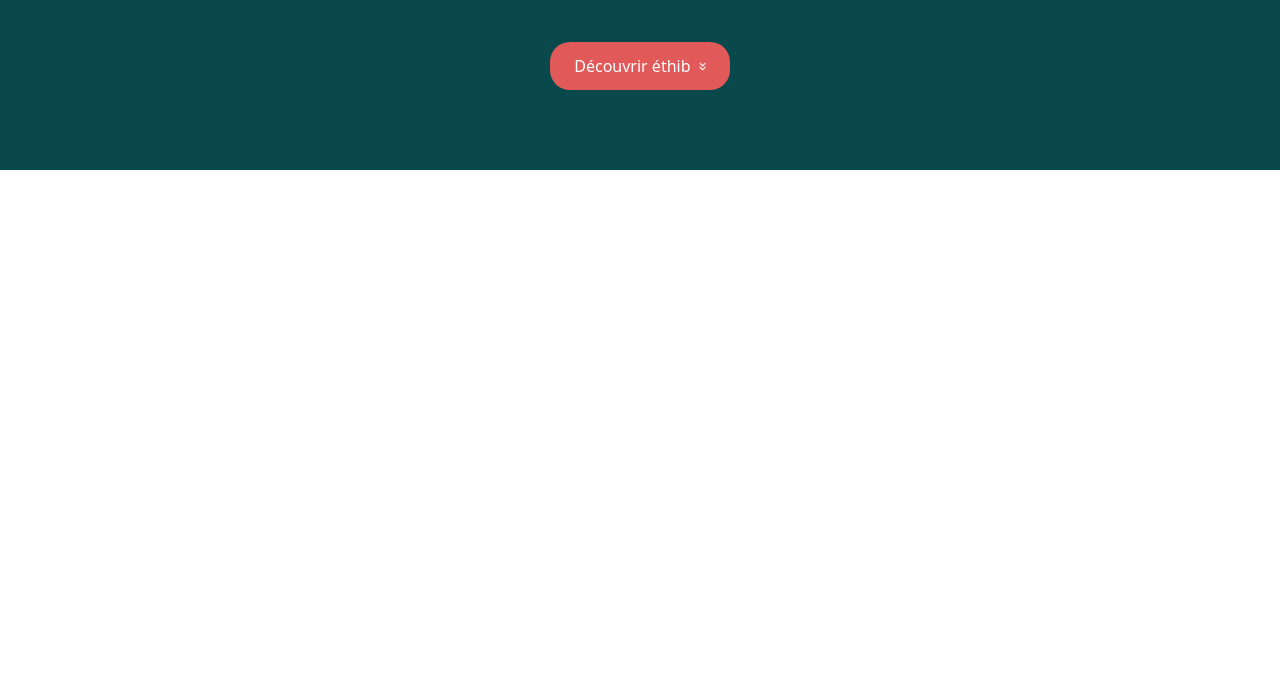
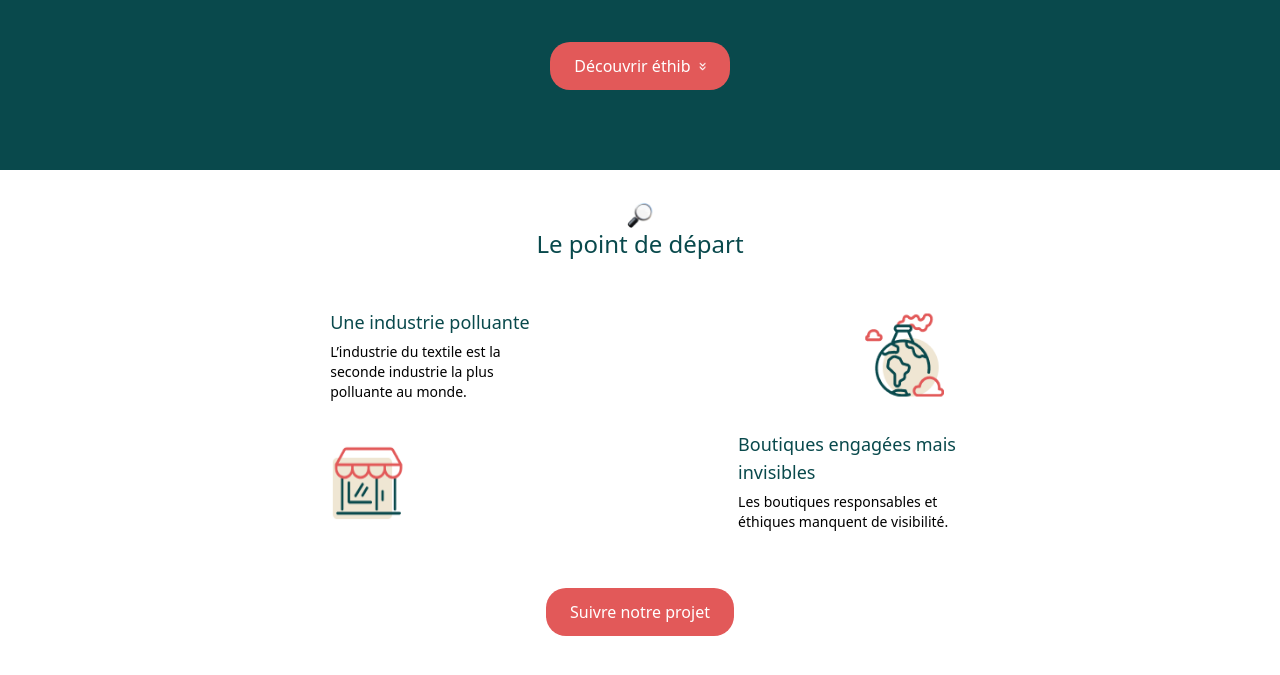
Before and after one commit to ethib-org/landingpage, an Astro site: page / in a window 1280 px wide. Shown: the part 399-1074 px from the top of the page. Before the commit the page ends 800 px from the top, so only its background shows below. Built offline with nearby package versions, Linux system fonts and the light colour scheme; Astro itself is replaced by a stand-in of ours.

Commit message:
wip section about

```diff
--- a/src/components/Header.astro
+++ b/src/components/Header.astro
@@ -3,7 +3,7 @@
 import { Image } from "astro:assets";
 
 ---
-<header class="bg-09494C text-white pt-14 md:pt-0 relative">
+<header class="bg-09494C text-white pt-14 md:pt-0 z-0 ">
     <div class="mx-3 sm:mx-0 w-330 sm:w-auto flex flex-col items-center relative">
         <div class="mb-20">
             <Image src="/images/logo.png" alt="logo" width="100" height="100" />
--- /dev/null
+++ b/src/components/SectionAbout.astro
@@ -0,0 +1,35 @@
+---
+
+import { Image } from "astro:assets";
+
+import TitleSection from "./TitleSection.astro";
+
+---
+<section class="rounded-t-3xl mt-8 z-10">
+   <div class="mb-14 mx-3 sm:mx-0 w-330 sm:w-auto flex flex-col items-center relative">
+    <TitleSection title="Le point de départ" url="/images/asset-section.png" />
+    <div class="flex mb-7 w-full justify-evenly">
+        <div>
+            <h3 class="mb-1.5 text-09494C text-lg">Une industrie polluante</h3>
+            <p class="text-sm">L’industrie du textile est la <br />seconde industrie la plus<br /> polluante au monde.</p>
+        </div>
+        <Image src="/images/asset-section2.png" alt="Asset section" height="91" width="90" />
+    </div>
+    <div class="flex mb-14 w-full justify-evenly">
+        <Image src="/images/asset-section3.png" alt="Asset section" height="91" width="90" />
+        <div>
+            <h3 class="mb-1.5 text-09494C text-lg">Boutiques engagées mais<br /> invisibles</h3>
+            <p class="text-sm">Les boutiques responsables et<br /> éthiques manquent de visibilité.</p>
+        </div>
+    </div>
+    <div class="mb-20">
+        <a href="#" class="l inline-flex px-6 py-3 justify-center items-center gap-5 rounded-[20px] bg-[#E25959] text-white hover:bg-[#C94343] hover:text-white">
+            Suivre notre projet
+        </a>
+    </div>
+</div>
+</section>
+
+<script>
+
+</script>
--- /dev/null
+++ b/src/components/TitleSection.astro
@@ -0,0 +1,10 @@
+---
+import { Image } from "astro:assets";
+
+const {title, url } = Astro.props;
+---
+
+<div class="mb-12 flex flex-col items-center text-09494C text-2xl">
+<Image src={url} alt='icon' width="26" height="29" />
+<h2>{title}</h2>
+</div>
--- a/src/pages/index.astro
+++ b/src/pages/index.astro
@@ -1,11 +1,13 @@
 ---
 import Layout from '../layouts/Layout.astro';
 import Header from '../components/Header.astro';
+import SectionAbout from '../components/SectionAbout.astro';
 ---
 
 <Layout title="ethib">
 	<main>
 		<Header />
+		<SectionAbout />
 	</main>
 </Layout>
 
```
Also changed, not shown: public/images/asset-section.png (added), public/images/asset-section2.png (added), public/images/asset-section3.png (added).
